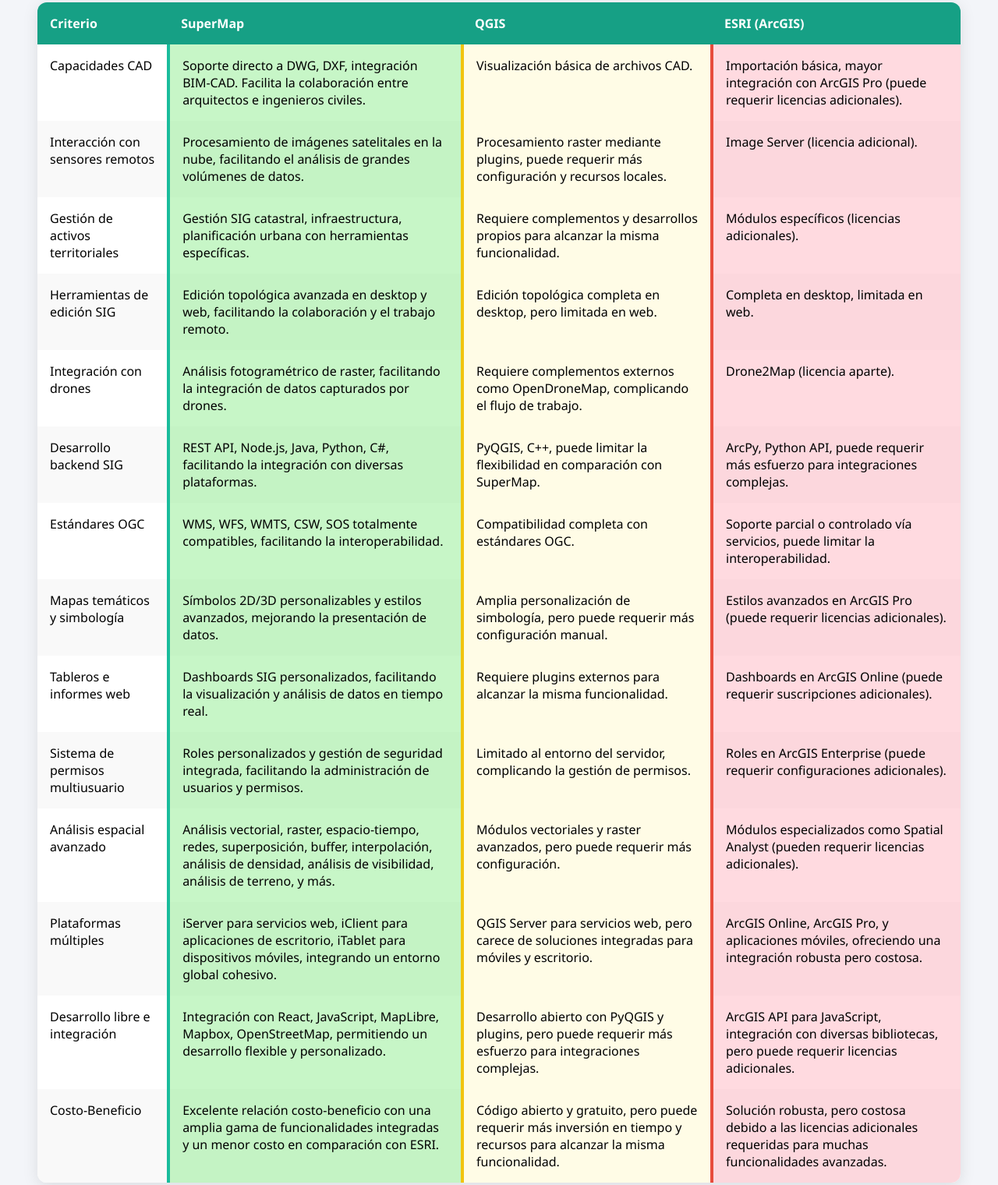
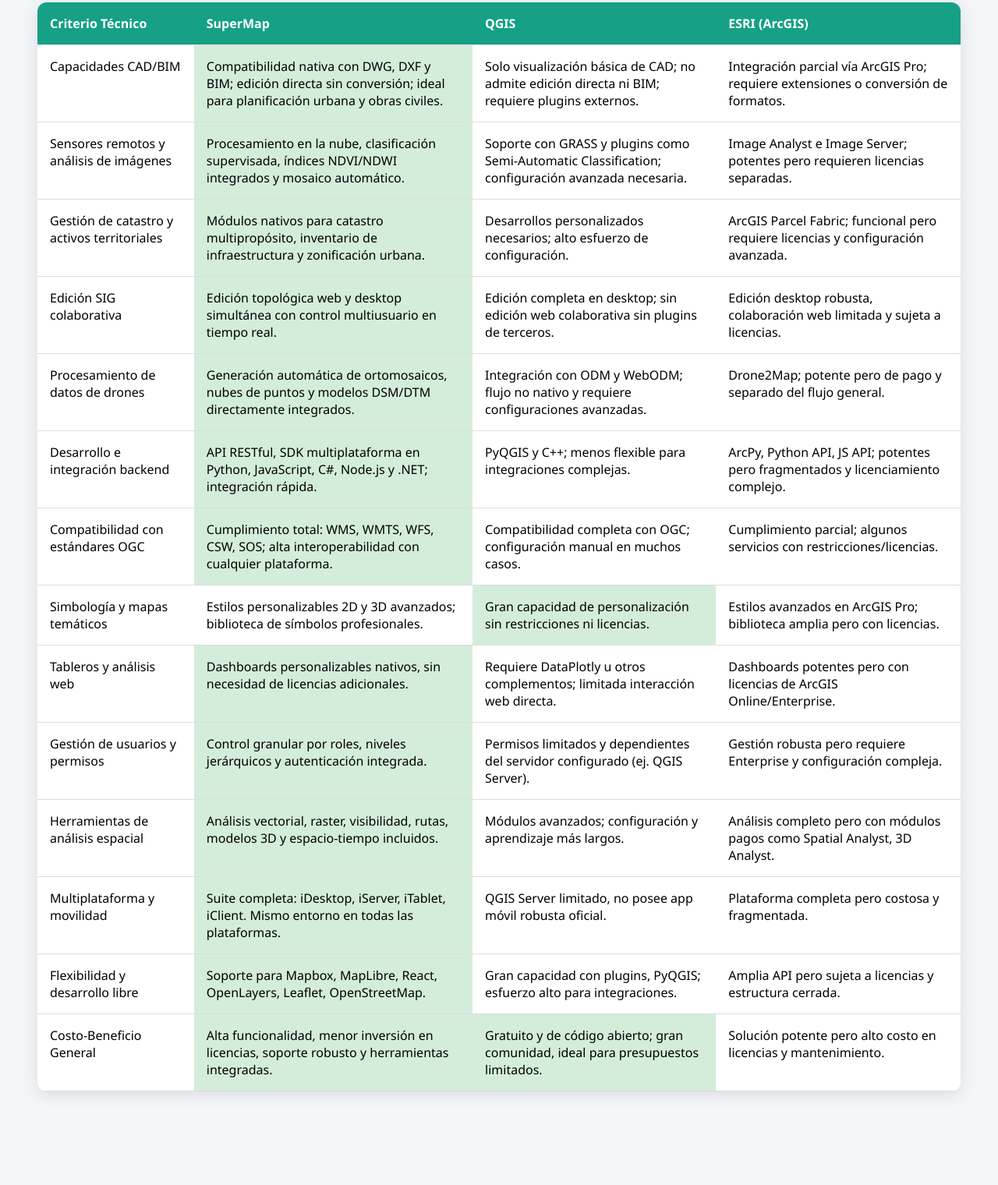
Before and after one commit to jusebas93martinez/Comparative_SuperMap, a plain HTML site: page index.html in a window 1280 px wide. Shown: the part 132-1652 px from the top of the page at 78% size. After the commit the page ends 1580 px from the top, so only its background shows below. Drawn offline with Linux system fonts and the light colour scheme.

Commit message:
actualizacion HTML page

```diff
--- a/index.html
+++ b/index.html
@@ -37,34 +37,18 @@
         padding: 16px;
         text-align: left;
         vertical-align: top;
-      }
-
-      .comparative-table th {
-        font-size: 16px;
-      }
-
-      .comparative-table tbody tr:nth-child(even) {
-        background-color: #f9f9f9;
+        border-bottom: 1px solid #ddd;
+        transition: all 0.3s ease;
       }
 
       .comparative-table tbody tr:hover {
         background-color: #e8f6f3;
-        transition: background-color 0.3s ease;
+        transform: scale(1.02);
+        box-shadow: 0 4px 12px rgba(0, 0, 0, 0.1);
       }
 
-      .supermap {
-        background-color: rgba(144, 238, 144, 0.5); /* Verde transparente */
-        border-left: 4px solid #1abc9c;
-      }
-
-      .qgis {
-        background-color: #fffce6;
-        border-left: 4px solid #f1c40f;
-      }
-
-      .esri {
-        background-color: rgba(255, 182, 193, 0.5); /* Rojo transparente */
-        border-left: 4px solid #e74c3c;
+      .mejor {
+        background-color: #d4edda;
       }
 
       @media (max-width: 768px) {
@@ -72,6 +56,10 @@
         .comparative-table td {
           font-size: 13px;
           padding: 10px;
+        }
+
+        .comparative-table tbody tr:hover {
+          transform: none;
         }
       }
     </style>
@@ -82,7 +70,7 @@
     <table class="comparative-table">
       <thead>
         <tr>
-          <th>Criterio</th>
+          <th>Criterio Técnico</th>
           <th>SuperMap</th>
           <th>QGIS</th>
           <th>ESRI (ArcGIS)</th>
@@ -90,195 +78,190 @@
       </thead>
       <tbody>
         <tr>
-          <td>Capacidades CAD</td>
-          <td class="supermap">
-            Soporte directo a DWG, DXF, integración BIM-CAD. Facilita la
-            colaboración entre arquitectos e ingenieros civiles.
+          <td>Capacidades CAD/BIM</td>
+          <td class="mejor">
+            Compatibilidad nativa con DWG, DXF y BIM; edición directa sin
+            conversión; ideal para planificación urbana y obras civiles.
           </td>
-          <td class="qgis">Visualización básica de archivos CAD.</td>
-          <td class="esri">
-            Importación básica, mayor integración con ArcGIS Pro (puede requerir
-            licencias adicionales).
+          <td>
+            Solo visualización básica de CAD; no admite edición directa ni BIM;
+            requiere plugins externos.
+          </td>
+          <td>
+            Integración parcial vía ArcGIS Pro; requiere extensiones o
+            conversión de formatos.
           </td>
         </tr>
         <tr>
-          <td>Interacción con sensores remotos</td>
-          <td class="supermap">
-            Procesamiento de imágenes satelitales en la nube, facilitando el
-            análisis de grandes volúmenes de datos.
+          <td>Sensores remotos y análisis de imágenes</td>
+          <td class="mejor">
+            Procesamiento en la nube, clasificación supervisada, índices
+            NDVI/NDWI integrados y mosaico automático.
           </td>
-          <td class="qgis">
-            Procesamiento raster mediante plugins, puede requerir más
-            configuración y recursos locales.
+          <td>
+            Soporte con GRASS y plugins como Semi-Automatic Classification;
+            configuración avanzada necesaria.
           </td>
-          <td class="esri">Image Server (licencia adicional).</td>
-        </tr>
-        <tr>
-          <td>Gestión de activos territoriales</td>
-          <td class="supermap">
-            Gestión SIG catastral, infraestructura, planificación urbana con
-            herramientas específicas.
-          </td>
-          <td class="qgis">
-            Requiere complementos y desarrollos propios para alcanzar la misma
-            funcionalidad.
-          </td>
-          <td class="esri">Módulos específicos (licencias adicionales).</td>
-        </tr>
-        <tr>
-          <td>Herramientas de edición SIG</td>
-          <td class="supermap">
-            Edición topológica avanzada en desktop y web, facilitando la
-            colaboración y el trabajo remoto.
-          </td>
-          <td class="qgis">
-            Edición topológica completa en desktop, pero limitada en web.
-          </td>
-          <td class="esri">Completa en desktop, limitada en web.</td>
-        </tr>
-        <tr>
-          <td>Integración con drones</td>
-          <td class="supermap">
-            Análisis fotogramétrico de raster, facilitando la integración de
-            datos capturados por drones.
-          </td>
-          <td class="qgis">
-            Requiere complementos externos como OpenDroneMap, complicando el
-            flujo de trabajo.
-          </td>
-          <td class="esri">Drone2Map (licencia aparte).</td>
-        </tr>
-        <tr>
-          <td>Desarrollo backend SIG</td>
-          <td class="supermap">
-            REST API, Node.js, Java, Python, C#, facilitando la integración con
-            diversas plataformas.
-          </td>
-          <td class="qgis">
-            PyQGIS, C++, puede limitar la flexibilidad en comparación con
-            SuperMap.
-          </td>
-          <td class="esri">
-            ArcPy, Python API, puede requerir más esfuerzo para integraciones
-            complejas.
+          <td>
+            Image Analyst e Image Server; potentes pero requieren licencias
+            separadas.
           </td>
         </tr>
         <tr>
-          <td>Estándares OGC</td>
-          <td class="supermap">
-            WMS, WFS, WMTS, CSW, SOS totalmente compatibles, facilitando la
-            interoperabilidad.
+          <td>Gestión de catastro y activos territoriales</td>
+          <td class="mejor">
+            Módulos nativos para catastro multipropósito, inventario de
+            infraestructura y zonificación urbana.
           </td>
-          <td class="qgis">Compatibilidad completa con estándares OGC.</td>
-          <td class="esri">
-            Soporte parcial o controlado vía servicios, puede limitar la
-            interoperabilidad.
+          <td>
+            Desarrollos personalizados necesarios; alto esfuerzo de
+            configuración.
+          </td>
+          <td>
+            ArcGIS Parcel Fabric; funcional pero requiere licencias y
+            configuración avanzada.
           </td>
         </tr>
         <tr>
-          <td>Mapas temáticos y simbología</td>
-          <td class="supermap">
-            Símbolos 2D/3D personalizables y estilos avanzados, mejorando la
-            presentación de datos.
+          <td>Edición SIG colaborativa</td>
+          <td class="mejor">
+            Edición topológica web y desktop simultánea con control multiusuario
+            en tiempo real.
           </td>
-          <td class="qgis">
-            Amplia personalización de simbología, pero puede requerir más
-            configuración manual.
+          <td>
+            Edición completa en desktop; sin edición web colaborativa sin
+            plugins de terceros.
           </td>
-          <td class="esri">
-            Estilos avanzados en ArcGIS Pro (puede requerir licencias
-            adicionales).
+          <td>
+            Edición desktop robusta, colaboración web limitada y sujeta a
+            licencias.
           </td>
         </tr>
         <tr>
-          <td>Tableros e informes web</td>
-          <td class="supermap">
-            Dashboards SIG personalizados, facilitando la visualización y
-            análisis de datos en tiempo real.
+          <td>Procesamiento de datos de drones</td>
+          <td class="mejor">
+            Generación automática de ortomosaicos, nubes de puntos y modelos
+            DSM/DTM directamente integrados.
           </td>
-          <td class="qgis">
-            Requiere plugins externos para alcanzar la misma funcionalidad.
+          <td>
+            Integración con ODM y WebODM; flujo no nativo y requiere
+            configuraciones avanzadas.
           </td>
-          <td class="esri">
-            Dashboards en ArcGIS Online (puede requerir suscripciones
-            adicionales).
+          <td>Drone2Map; potente pero de pago y separado del flujo general.</td>
+        </tr>
+        <tr>
+          <td>Desarrollo e integración backend</td>
+          <td class="mejor">
+            API RESTful, SDK multiplataforma en Python, JavaScript, C#, Node.js
+            y .NET; integración rápida.
+          </td>
+          <td>PyQGIS y C++; menos flexible para integraciones complejas.</td>
+          <td>
+            ArcPy, Python API, JS API; potentes pero fragmentados y
+            licenciamiento complejo.
           </td>
         </tr>
         <tr>
-          <td>Sistema de permisos multiusuario</td>
-          <td class="supermap">
-            Roles personalizados y gestión de seguridad integrada, facilitando
-            la administración de usuarios y permisos.
+          <td>Compatibilidad con estándares OGC</td>
+          <td class="mejor">
+            Cumplimiento total: WMS, WMTS, WFS, CSW, SOS; alta interoperabilidad
+            con cualquier plataforma.
           </td>
-          <td class="qgis">
-            Limitado al entorno del servidor, complicando la gestión de
-            permisos.
+          <td>
+            Compatibilidad completa con OGC; configuración manual en muchos
+            casos.
           </td>
-          <td class="esri">
-            Roles en ArcGIS Enterprise (puede requerir configuraciones
-            adicionales).
+          <td>
+            Cumplimiento parcial; algunos servicios con restricciones/licencias.
           </td>
         </tr>
         <tr>
-          <td>Análisis espacial avanzado</td>
-          <td class="supermap">
-            Análisis vectorial, raster, espacio-tiempo, redes, superposición,
-            buffer, interpolación, análisis de densidad, análisis de
-            visibilidad, análisis de terreno, y más.
+          <td>Simbología y mapas temáticos</td>
+          <td>
+            Estilos personalizables 2D y 3D avanzados; biblioteca de símbolos
+            profesionales.
           </td>
-          <td class="qgis">
-            Módulos vectoriales y raster avanzados, pero puede requerir más
-            configuración.
+          <td class="mejor">
+            Gran capacidad de personalización sin restricciones ni licencias.
           </td>
-          <td class="esri">
-            Módulos especializados como Spatial Analyst (pueden requerir
-            licencias adicionales).
+          <td>
+            Estilos avanzados en ArcGIS Pro; biblioteca amplia pero con
+            licencias.
           </td>
         </tr>
         <tr>
-          <td>Plataformas múltiples</td>
-          <td class="supermap">
-            iServer para servicios web, iClient para aplicaciones de escritorio,
-            iTablet para dispositivos móviles, integrando un entorno global
-            cohesivo.
+          <td>Tableros y análisis web</td>
+          <td class="mejor">
+            Dashboards personalizables nativos, sin necesidad de licencias
+            adicionales.
           </td>
-          <td class="qgis">
-            QGIS Server para servicios web, pero carece de soluciones integradas
-            para móviles y escritorio.
+          <td>
+            Requiere DataPlotly u otros complementos; limitada interacción web
+            directa.
           </td>
-          <td class="esri">
-            ArcGIS Online, ArcGIS Pro, y aplicaciones móviles, ofreciendo una
-            integración robusta pero costosa.
+          <td>
+            Dashboards potentes pero con licencias de ArcGIS Online/Enterprise.
           </td>
         </tr>
         <tr>
-          <td>Desarrollo libre e integración</td>
-          <td class="supermap">
-            Integración con React, JavaScript, MapLibre, Mapbox, OpenStreetMap,
-            permitiendo un desarrollo flexible y personalizado.
+          <td>Gestión de usuarios y permisos</td>
+          <td class="mejor">
+            Control granular por roles, niveles jerárquicos y autenticación
+            integrada.
           </td>
-          <td class="qgis">
-            Desarrollo abierto con PyQGIS y plugins, pero puede requerir más
-            esfuerzo para integraciones complejas.
+          <td>
+            Permisos limitados y dependientes del servidor configurado (ej. QGIS
+            Server).
           </td>
-          <td class="esri">
-            ArcGIS API para JavaScript, integración con diversas bibliotecas,
-            pero puede requerir licencias adicionales.
+          <td>
+            Gestión robusta pero requiere Enterprise y configuración compleja.
           </td>
         </tr>
         <tr>
-          <td>Costo-Beneficio</td>
-          <td class="supermap">
-            Excelente relación costo-beneficio con una amplia gama de
-            funcionalidades integradas y un menor costo en comparación con ESRI.
+          <td>Herramientas de análisis espacial</td>
+          <td class="mejor">
+            Análisis vectorial, raster, visibilidad, rutas, modelos 3D y
+            espacio-tiempo incluidos.
           </td>
-          <td class="qgis">
-            Código abierto y gratuito, pero puede requerir más inversión en
-            tiempo y recursos para alcanzar la misma funcionalidad.
+          <td>Módulos avanzados; configuración y aprendizaje más largos.</td>
+          <td>
+            Análisis completo pero con módulos pagos como Spatial Analyst, 3D
+            Analyst.
           </td>
-          <td class="esri">
-            Solución robusta, pero costosa debido a las licencias adicionales
-            requeridas para muchas funcionalidades avanzadas.
+        </tr>
+        <tr>
+          <td>Multiplataforma y movilidad</td>
+          <td class="mejor">
+            Suite completa: iDesktop, iServer, iTablet, iClient. Mismo entorno
+            en todas las plataformas.
+          </td>
+          <td>QGIS Server limitado, no posee app móvil robusta oficial.</td>
+          <td>Plataforma completa pero costosa y fragmentada.</td>
+        </tr>
+        <tr>
+          <td>Flexibilidad y desarrollo libre</td>
+          <td class="mejor">
+            Soporte para Mapbox, MapLibre, React, OpenLayers, Leaflet,
+            OpenStreetMap.
+          </td>
+          <td>
+            Gran capacidad con plugins, PyQGIS; esfuerzo alto para
+            integraciones.
+          </td>
+          <td>Amplia API pero sujeta a licencias y estructura cerrada.</td>
+        </tr>
+        <tr>
+          <td>Costo-Beneficio General</td>
+          <td class="mejor">
+            Alta funcionalidad, menor inversión en licencias, soporte robusto y
+            herramientas integradas.
+          </td>
+          <td class="mejor">
+            Gratuito y de código abierto; gran comunidad, ideal para
+            presupuestos limitados.
+          </td>
+          <td>
+            Solución potente pero alto costo en licencias y mantenimiento.
           </td>
         </tr>
       </tbody>
```
